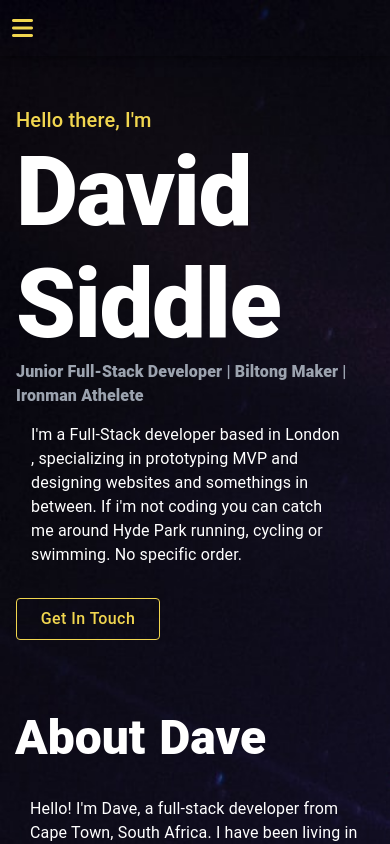
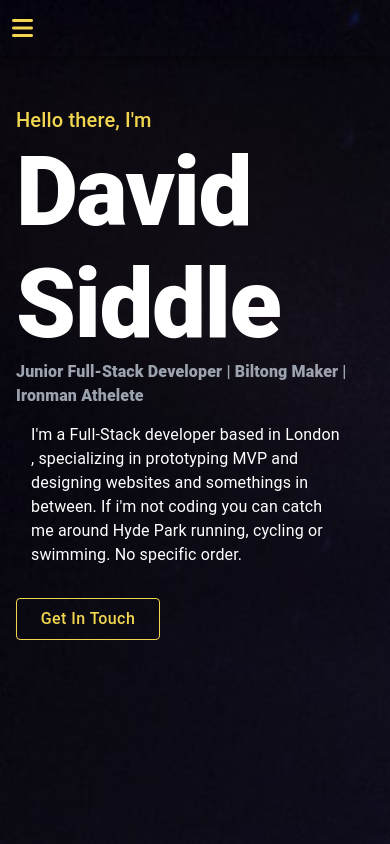
Before and after one commit to siddav83/portfolio-page, a React (Create React App) app: page /user in a window 390 px wide. Shown: the top 844 px of the page. Built offline with nearby package versions, Linux system fonts and the light colour scheme.

Commit message:
media query changed to 460px

```diff
--- a/package.json
+++ b/package.json
@@ -4,7 +4,6 @@
   "private": true,
   "dependencies": {
     "@emotion/react": "^11.10.5",
-        "@emotion/styled": "^11.10.5",
     "@mui/material": "^5.11.1",
     "@mui/styled-engine-sc": "^5.11.0",
     "@testing-library/jest-dom": "^5.16.5",
--- a/src/components/style.css
+++ b/src/components/style.css
@@ -210,14 +210,11 @@
   }
 }
 
-@media screen and (max-width: 376px) {
+@media screen and (max-width: 450px) {
   .home {
-        /* padding-top: 10rem;
-        margin-top: 10rem; */
     height: 90vh;
   }
   .about {
-        /* padding-top: 10rem; */
     height: 100vh;
   }
   #about > div > div > div.MuiBox-root.css-v2pi9l {
@@ -225,16 +222,13 @@
   }
   .projects {
     margin: 0;
-        /* padding-top: 10rem; */
+
     height: 260vh;
   }
-    #projects
-        > div.MuiTypography-root.MuiTypography-h3.css-153g3uf-MuiTypography-root {
-        /* padding-bottom: 20px; */
-    }
+
   .contact {
     margin: 0;
-        height: 40vh;
+    height: 70vh;
     text-align: center;
   }
   .footer {
```
Also changed, not shown: 1 other file (tests, documents, lock files or other folders). Lines whose indentation alone changed are shown as unchanged.
